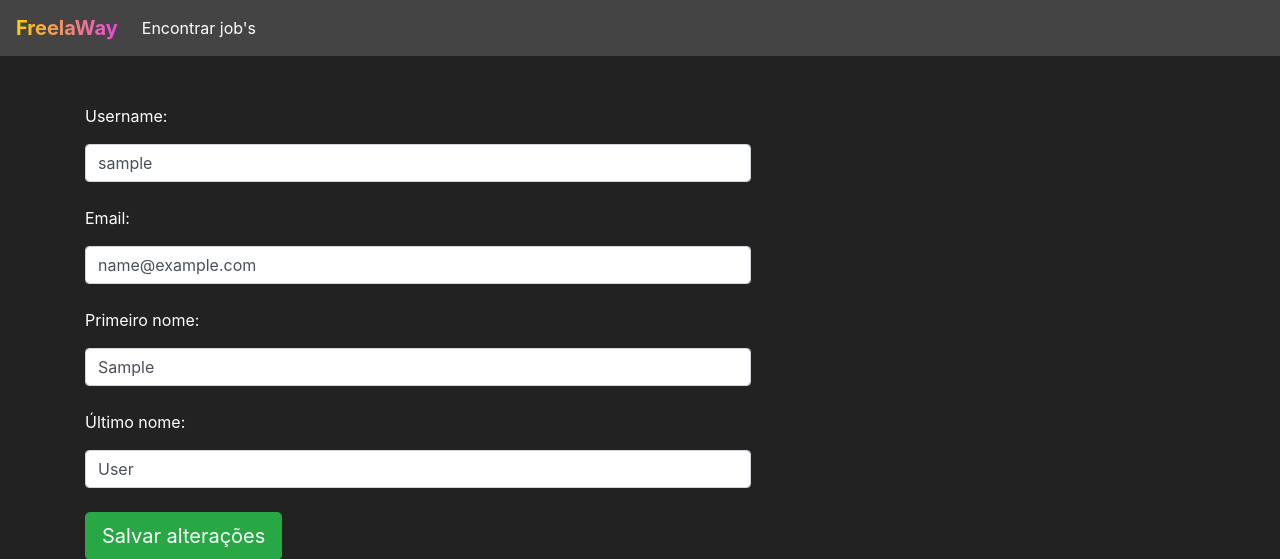
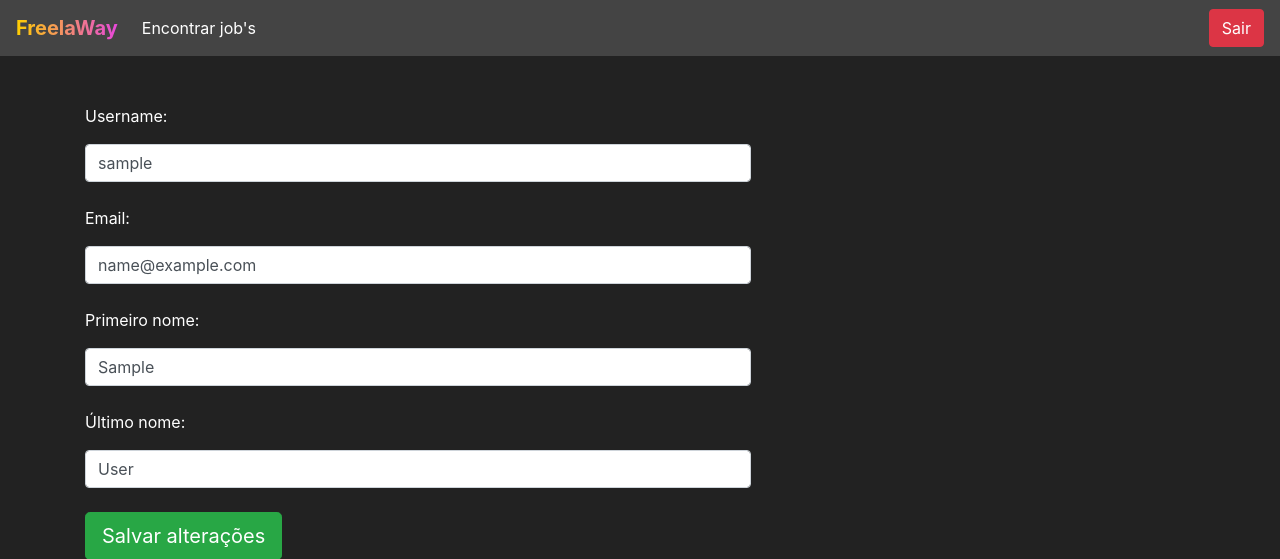
Before and after one commit to pablomaribondo/freelaway, a Django app: page /jobs/profile/ in a window 1280 px wide. Shown: the top 559 px of the page. Run offline with Django 4.2, Linux system fonts and the light colour scheme; the visitor is signed in with stand-in values (Sample User, id 1); data that the repository does not hold is empty.

Commit message:
feat: add logout button

```diff
--- a/templates/base.html
+++ b/templates/base.html
@@ -18,7 +18,8 @@
     </head>
     <body class="background">
         {% if user.is_authenticated %}
-            <nav class="navbar navbar-expand-lg navbar-dark nav-background">
+            <nav class="navbar navbar-expand-lg navbar-dark nav-background nav-columns">
+                <div class="nav-group">
                     <a class="navbar-brand" href="#"><span class="font-gradient-nav">FreelaWay</span></a>
                     <button class="navbar-toggler"
                             type="button"
@@ -40,6 +41,10 @@
                             </li>
                         </ul>
                     </div>
+                </div>
+                <div class="nav-group">
+                    <a class="btn btn-danger" href="{% url 'logout' %}">Sair</a>
+                </div>
             </nav>
         {% endif %}
         {% block body %}
--- a/templates/static/base.css
+++ b/templates/static/base.css
@@ -16,6 +16,17 @@
   background-color: #444;
 }
 
+.nav-columns {
+  width: 100%;
+  display: flex;
+  justify-content: space-between;
+  align-items: center;
+}
+
+.nav-group {
+  display: flex;
+}
+
 .modal-background {
   background-color: #333;
 }
```
Lines whose indentation alone changed are shown as unchanged.
